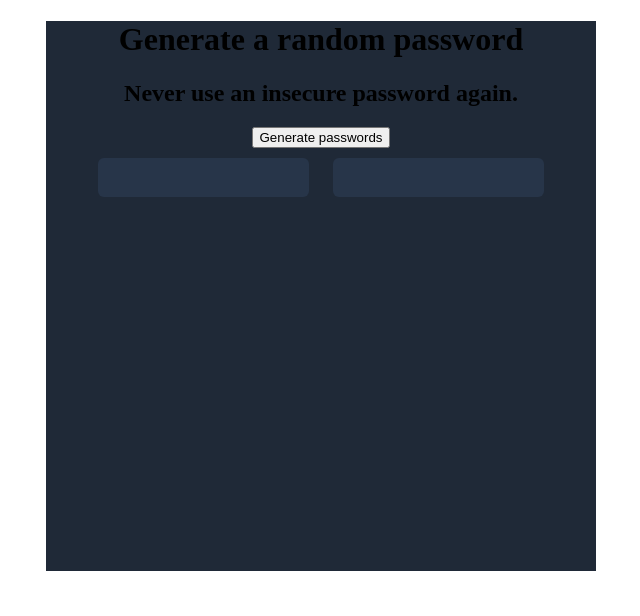
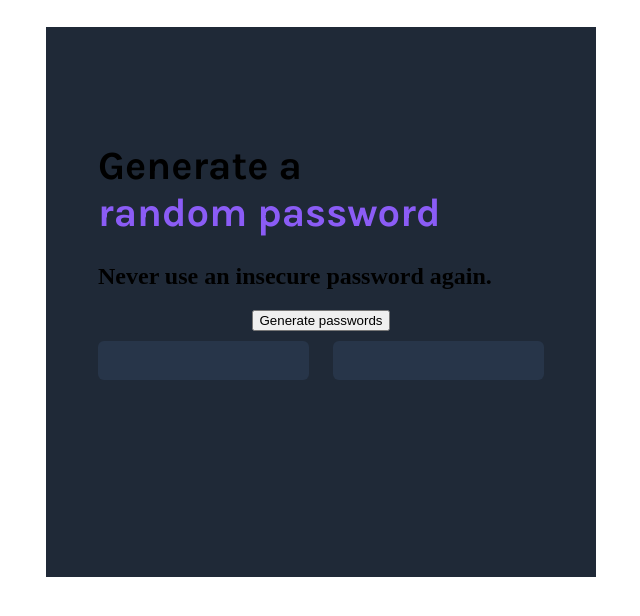
Before and after one commit to rhodevisser/password-generator, a website built with Vite: page index.html in a window 1280 px wide. Shown: the whole page, without its empty margins (319-959 px from the left). Built offline with nearby package versions, Linux system fonts and the light colour scheme.

Commit message:
style(css): Add styling to h1, h2

```diff
--- a/index.css
+++ b/index.css
@@ -1,6 +1,26 @@
 body {
     margin: 0;
     text-align: center;
+
+h1 {
+    font-family: "Karla", sans-serif;
+    font-optical-sizing: auto;
+    font-weight: bolder;
+    font-size: 40px;
+    text-align: left;
+    padding-left: 52px;
+    padding-top: 115px;
+
+}
+
+h2 {
+    padding-left: 52px;
+    text-align: left;
+}
+
+span {
+    display: block;
+    color: #8B5CF6;
 }
 
 .container-all-el {
--- a/index.html
+++ b/index.html
@@ -23,7 +23,7 @@
             <div class="container-all-el">
                 <header>
                     <h1>
-                        Generate a random password
+                        Generate a <span>random password</span>
                     </h1>
                     <h2>
                         Never use an insecure password again.
```
